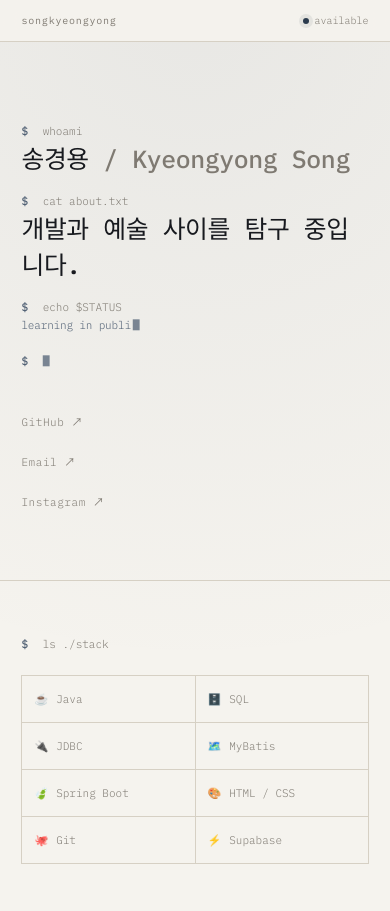
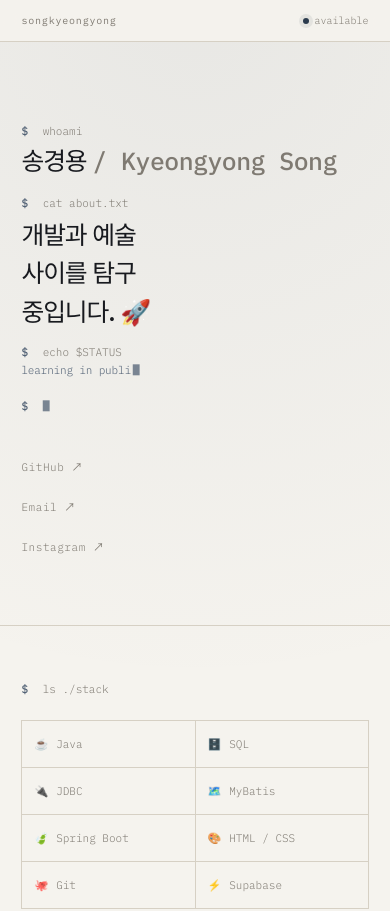
Before and after one commit to songgy0525/Dev-portfolio, a React (Vite) app: page / in a window 390 px wide. Shown: the top 911 px of the page. Built offline with nearby package versions, Linux system fonts and the light colour scheme.

Commit message:
Refine hero copy spacing and footer

```diff
--- a/src/App.jsx
+++ b/src/App.jsx
@@ -123,7 +123,7 @@ function App() {
               {' '}
               whoami
             </p>
-            <p className="terminal-output">
+            <p className="terminal-output hero-copy hero-name">
               송경용
               {' '}
               <span className="muted">/ Kyeongyong Song</span>
@@ -133,7 +133,7 @@ function App() {
               {' '}
               cat about.txt
             </p>
-            <p className="terminal-output">개발과 예술 사이를 탐구 중입니다.</p>
+            <p className="terminal-output hero-copy hero-about">개발과 예술 사이를 탐구 중입니다. 🚀</p>
             <p className="terminal-line">
               <span className="prompt">$</span>
               {' '}
@@ -222,9 +222,7 @@ function App() {
       </main>
 
       <footer>
-        <p>
-          송경용 · 2026 · <span className="muted">built with react</span>
-        </p>
+        <p>송경용 · 2026</p>
       </footer>
     </>
   );
--- a/src/styles.css
+++ b/src/styles.css
@@ -105,6 +105,21 @@ a {
   line-height: 1.3;
 }
 
+.hero-copy {
+  font-family: 'Noto Sans KR', sans-serif;
+  letter-spacing: -0.04em;
+  word-break: keep-all;
+}
+
+.hero-name {
+  line-height: 1.25;
+}
+
+.hero-about {
+  max-width: 18ch;
+  line-height: 1.45;
+}
+
 .terminal-output.typing {
   min-height: 20px;
   font-size: 13px;
@@ -120,6 +135,11 @@ a {
 
 .muted {
   color: var(--muted);
+}
+
+.hero-name .muted {
+  font-family: 'IBM Plex Mono', monospace;
+  letter-spacing: -0.02em;
 }
 
 .cursor-blink,
@@ -362,6 +382,15 @@ footer {
     letter-spacing: -0.015em;
   }
 
+  .hero-copy {
+    letter-spacing: -0.045em;
+  }
+
+  .hero-about {
+    max-width: 11ch;
+    line-height: 1.55;
+  }
+
   .terminal-output.typing {
     min-height: 18px;
     font-size: 11px;
```
